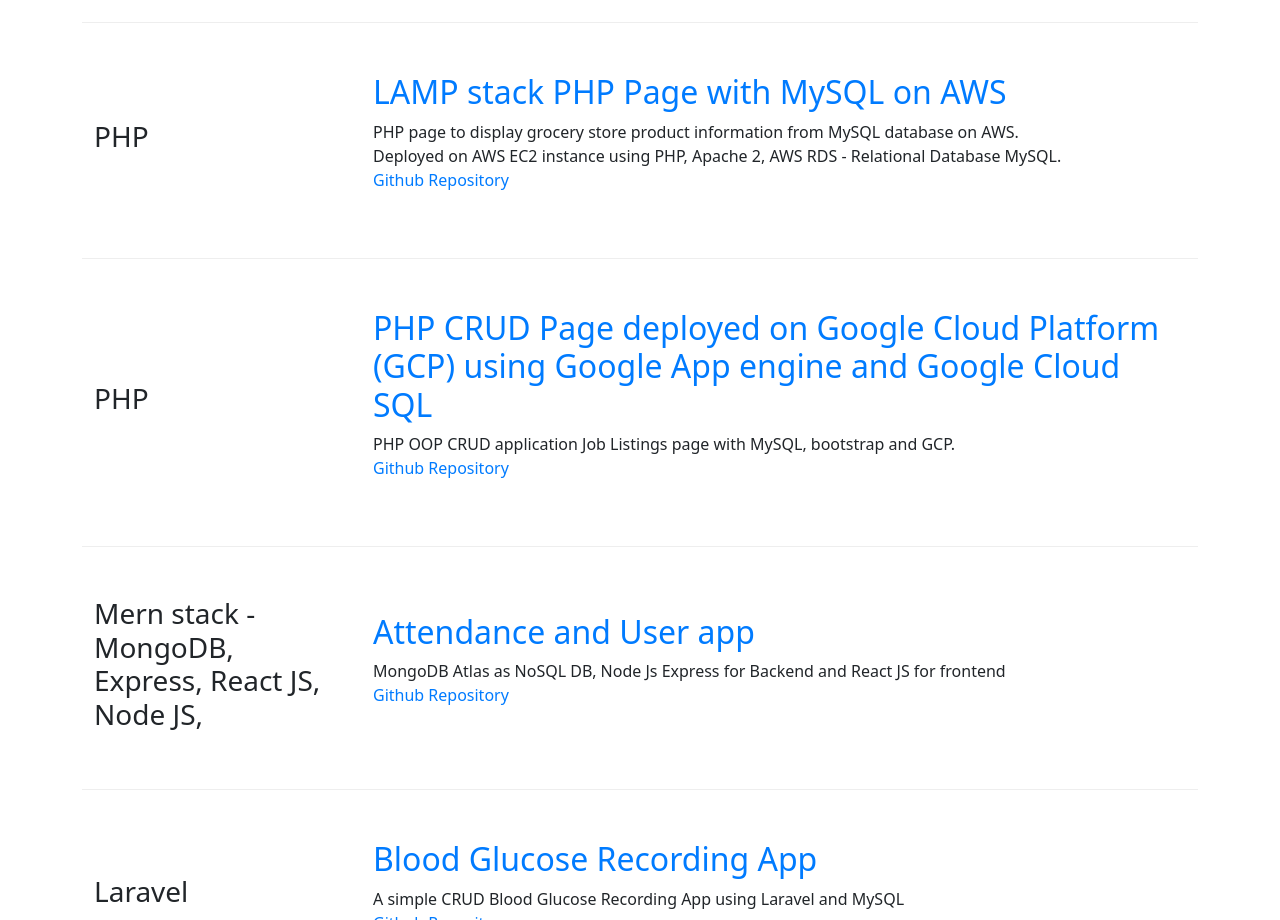
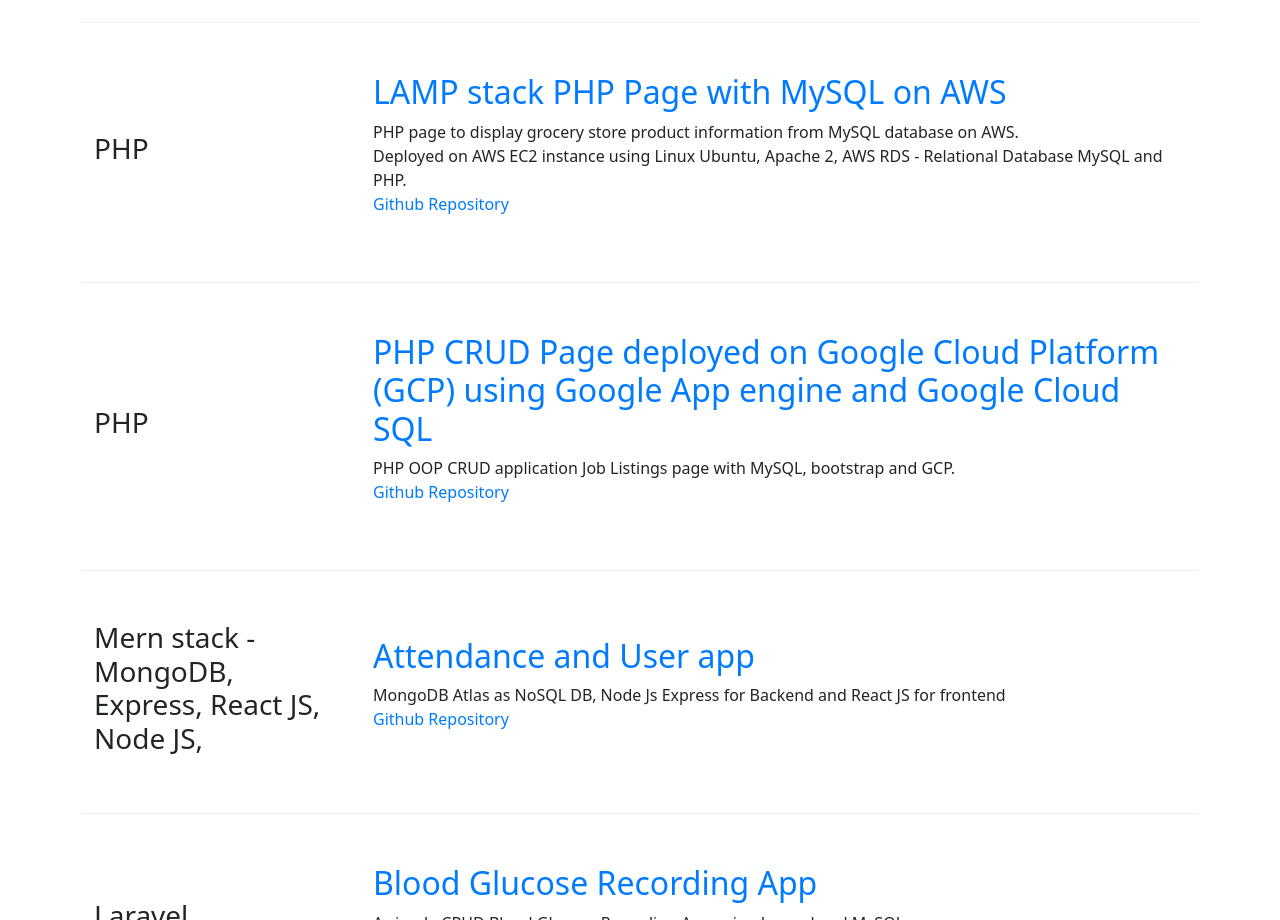
Before and after one commit to PwtanSG/pwtansg.github.io, a plain HTML site: page index.html in a window 1280 px wide. Shown: the part 1540-2460 px from the top of the page. Drawn offline with nearby package versions, Linux system fonts and the light colour scheme.

Commit message:
Update Text

```diff
--- a/index.html
+++ b/index.html
@@ -153,7 +153,7 @@
                         </h2>
                         <p class="d-sm-block">
                             PHP page to display grocery store product information from MySQL database on AWS.<br>
-                            Deployed on AWS EC2 instance using PHP, Apache 2, AWS RDS - Relational Database MySQL.<br>
+                            Deployed on AWS EC2 instance using Linux Ubuntu, Apache 2, AWS RDS - Relational Database MySQL and PHP.<br>
                             <a href="https://github.com/PwtanSG/supermart">Github Repository</a>
                         </p>
                     </div>
```
